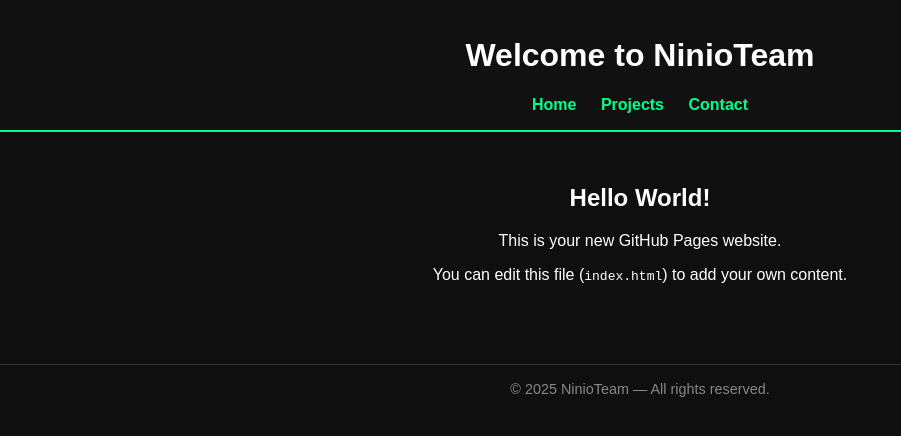
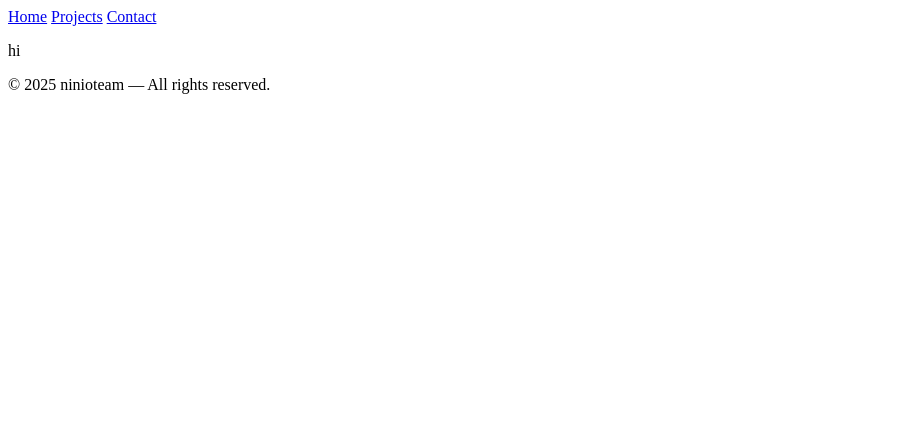
Before and after one commit to ninioteam/ninioteam.github.io, a plain HTML site: page index.html in a window 1280 px wide. Shown: the whole page, without its empty margins (0-901 px from the left). Drawn offline with Linux system fonts and the light colour scheme.

Commit message:
Update index.html

```diff
--- a/index.html
+++ b/index.html
@@ -3,49 +3,10 @@
 <head>
   <meta charset="UTF-8">
   <meta name="viewport" content="width=device-width, initial-scale=1.0">
-  <title>NinioTeam</title>
-  <style>
-    body {
-      margin: 0;
-      font-family: Arial, sans-serif;
-      background-color: #0f0f0f;
-      color: #ffffff;
-      text-align: center;
-    }
-
-    header {
-      background-color: #111;
-      padding: 1rem;
-      border-bottom: 2px solid #00ff88;
-    }
-
-    nav a {
-      color: #00ff88;
-      text-decoration: none;
-      margin: 0 10px;
-      font-weight: bold;
-    }
-
-    nav a:hover {
-      text-decoration: underline;
-    }
-
-    main {
-      padding: 2rem;
-    }
-
-    footer {
-      margin-top: 2rem;
-      padding: 1rem;
-      border-top: 1px solid #333;
-      color: #888;
-      font-size: 0.9rem;
-    }
-  </style>
+  <title>ninioteam</title>
 </head>
 <body>
   <header>
-    <h1>Welcome to NinioTeam</h1>
     <nav>
       <a href="#">Home</a>
       <a href="#">Projects</a>
@@ -54,13 +15,11 @@
   </header>
 
   <main>
-    <h2>Hello World!</h2>
-    <p>This is your new GitHub Pages website.</p>
-    <p>You can edit this file (<code>index.html</code>) to add your own content.</p>
+    <p>hi</p>
   </main>
 
   <footer>
-    © 2025 NinioTeam — All rights reserved.
+    © 2025 ninioteam — All rights reserved.
   </footer>
 </body>
 </html>
```
